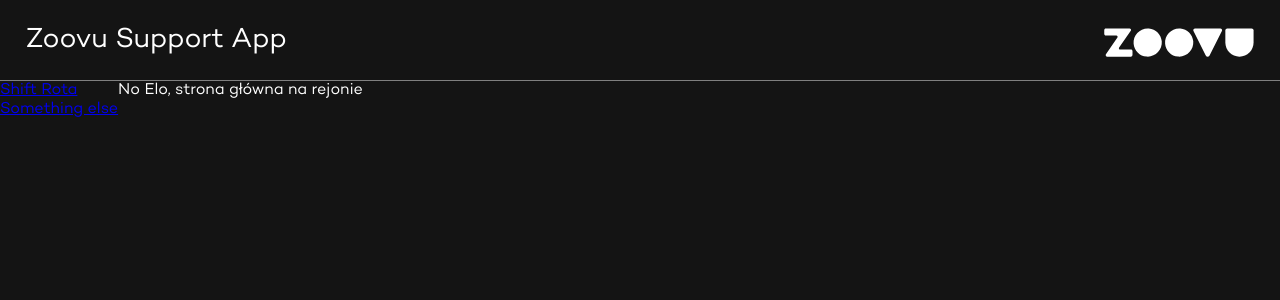
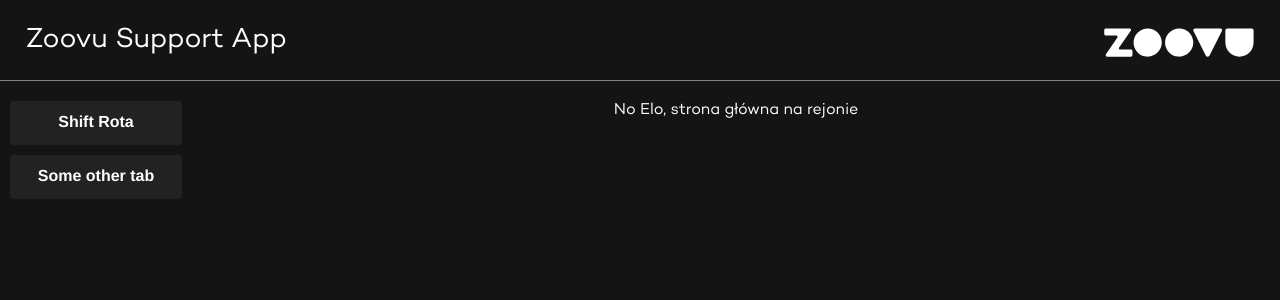
Before and after one commit to fszwedo/support-management-frontend-app, a React (Create React App) app: page / in a window 1280 px wide. Shown: the top 300 px of the page. Built offline with nearby package versions, Linux system fonts and the light colour scheme.

Commit message:
table styling/logic updates

```diff
--- a/src/App.css
+++ b/src/App.css
@@ -5,20 +5,23 @@
 
 body {
   font-family: sans-serif;
-  background-color: rgb(20,20,20);
+  background-color: rgb(20, 20, 20);
   color: white;
   font-family: 'Campton', sans-serif;
 }
 
-.main{
-  display:flex;
-  width:100%;
+.main {
+  display: flex;
+  width: 100%;
 }
 
-/* .nav{
-  width:15%;
+.nav {
+  width: 15vw;
 }
 
-.switch{
- width: 85%;
-} */
+.switch {
+  width: 85vw;
+  display: flex;
+  justify-content: center;
+  margin-top: 20px;
+}
--- a/src/components/ShiftRotaTable/ShiftEntryTile.module.css
+++ b/src/components/ShiftRotaTable/ShiftEntryTile.module.css
@@ -1,3 +1,11 @@
+.headerTile {
+    background-color: transparent;
+    border: 1px solid transparent !important;
+    text-align: center;
+    font-size: 12px;
+    border-left: 1px solid white !important;
+}
+
 .noShift {
     background-color: grey;
 }
@@ -10,6 +18,7 @@
     background-color: orange;
 }
 
+
 .tile {
     width: 30px;
     height: 20px;
--- a/src/components/ShiftRotaTable/ShiftEntryTile.tsx
+++ b/src/components/ShiftRotaTable/ShiftEntryTile.tsx
@@ -3,11 +3,12 @@ import classes from './ShiftEntryTile.module.css'
 
 
 interface ShiftEntryTileProps {
-    shiftStart: number
+    shiftStart: number | string,
+    children?: number | string
 }
 
 function ShiftEntryTile(props: ShiftEntryTileProps) {
-    if(props.shiftStart === 0) return <div className={`${classes.noShift} ${classes.tile}`}></div>
+    if(props.shiftStart === 0) return <div className={`${classes.headerTile} ${classes.tile}`}>{props.children}</div>
 
     if(props.shiftStart < 14) return <div className={`${classes.morningShift} ${classes.tile}`}></div>
 
--- a/src/components/ShiftRotaTable/ShiftRotasMonth.module.css
+++ b/src/components/ShiftRotaTable/ShiftRotasMonth.module.css
@@ -1,6 +1,7 @@
 .monthWrapper{
     display: flex;
     flex-direction: column;
+    justify-content: center;
 }
 
 .rowWrapper{
@@ -8,6 +9,12 @@
     flex-direction: row;
 }
 
-.name{
+.name, .namePlaceholder{
     width: 100px;
 }
+
+.monthHeader{
+    text-align: center;
+    font-size: 20px;
+    margin-bottom: 10px;
+}
--- a/src/components/ShiftRotaTable/ShiftRotasMonth.tsx
+++ b/src/components/ShiftRotaTable/ShiftRotasMonth.tsx
@@ -12,11 +12,12 @@ interface ShiftEntryMonthProps {
 function ShiftEntryMonth(props: ShiftEntryMonthProps) {
     const [agents, setAgents] = useState<String[]>([]);
     let fullDivContent: JSX.Element[] = [];
+    const monthNames = ["January", "February", "March", "April", "May", "June",
+        "July", "August", "September", "October", "November", "December"
+    ];
 
     const extractAgentNames = () => {
         let agentsArray: String[] = [];
-        // console.log(props.shiftData[0].agents)
-        // agentsArray = props.shiftData[0].agents
         for (let i = 0; i < props.shiftData.length; i++) {
             for (let j = 0; j < props.shiftData[i].agents.length; j++) {
                 if (!agentsArray.includes(props.shiftData[i].agents[j])) agentsArray.push(props.shiftData[i].agents[j])
@@ -25,17 +26,43 @@ function ShiftEntryMonth(props: ShiftEntryMonthProps) {
         setAgents(agentsArray);
     }
 
-    console.log(props.shiftData)
+    const generateMonthTable = () => {
+        const monthHeader = <div className={classes.monthHeader}>{monthNames[props.month]} {props.year}</div>
+        fullDivContent.push(monthHeader);
+        const daysInMonth = new Date(props.year, props.month, 0).getDate();
 
-    const generateMonthTable = () => {
-        const daysInMonth = new Date(props.year, props.month, 0).getDate();
+        //generate day and day name rows
+        const dayRow: JSX.Element[] = [];
+        const dayNameRow: JSX.Element[] = [];
+
+        for (let k = 0; k < daysInMonth; k++) {
+            dayNameRow.push(<ShiftEntryTile key={`${k}`} shiftStart={0}>{new Date(props.year, props.month, k+1).toLocaleString('en-us', {  weekday: 'short' })}</ShiftEntryTile>)
+        }
+        fullDivContent.push(
+            <div className={classes.rowWrapper}>
+                <div className={classes.namePlaceholder}/>{dayNameRow}
+            </div>
+        );
+
+        for (let k = 0; k < daysInMonth; k++) {
+            dayRow.push(<ShiftEntryTile key={`${k}`} shiftStart={0}>{k+1}</ShiftEntryTile>)
+        }
+        fullDivContent.push(
+            <div className={classes.rowWrapper}>
+                <div className={classes.namePlaceholder}/>{dayRow}
+            </div>
+        );
+
+
+
+        //generate agent rows
         for (let i = 0; i < agents.length; i++) {
             const agentRow: JSX.Element[] = [];
             for (let j = 0; j < daysInMonth; j++) {
                 const date = new Date(props.year, props.month, j + 1)
                 const entry = props.shiftData.find(el => new Date(el.date).getTime() === date.getTime())
 
-                if (!entry) agentRow.push(<ShiftEntryTile key={`${agents[i]} ${date}`} shiftStart={0}></ShiftEntryTile>)
+                if (!entry) agentRow.push(<ShiftEntryTile key={`${agents[i]} ${date}`} shiftStart='nodata'></ShiftEntryTile>)
                 else {
                     const agentIndex = entry!.agents.findIndex(el => el === agents[i])
                     const agentWorkingHours = entry!.hours[agentIndex].split('-');
--- a/src/components/SideNavigation/SideNavigation.module.css
+++ b/src/components/SideNavigation/SideNavigation.module.css
@@ -1,9 +1,35 @@
-.main{
-    display:flex;
+.main {
+    display: flex;
     flex-direction: column;
-    width: 100%;
+    margin: 10px;
 }
 
-.link{
-
+.button {
+    background-color: #222;
+    border-radius: 4px;
+    border-style: none;
+    box-sizing: border-box;
+    color: #fff;
+    cursor: pointer;
+    display: inline-block;
+    font-family: "Farfetch Basis", "Helvetica Neue", Arial, sans-serif;
+    font-size: 16px;
+    font-weight: 700;
+    line-height: 1.5;
+    margin: 0;
+    max-width: none;
+    min-height: 44px;
+    min-width: 10px;
+    outline: none;
+    overflow: hidden;
+    padding: 9px 20px 8px;
+    position: relative;
+    text-align: center;
+    text-transform: none;
+    user-select: none;
+    -webkit-user-select: none;
+    touch-action: manipulation;
+    width: 100%;
+    margin-top: 10px;
+    text-decoration: none;
 }
--- a/src/components/SideNavigation/SideNavigation.tsx
+++ b/src/components/SideNavigation/SideNavigation.tsx
@@ -6,8 +6,8 @@ interface SideNavigationProps {
 
 function SideNavigation(props: SideNavigationProps) {
     return <div className={classes.main}>
-        <Link to='/shiftrota' className={classes.link}> Shift Rota</Link>
-        <Link to='/somethingelse' className={classes.link}> Something else</Link>
+        <Link to='/shiftrota' className={classes.button}>Shift Rota</Link>
+        <Link to='/somethingelse' className={classes.button}>Some other tab</Link>
     </div>
 }
 
```
